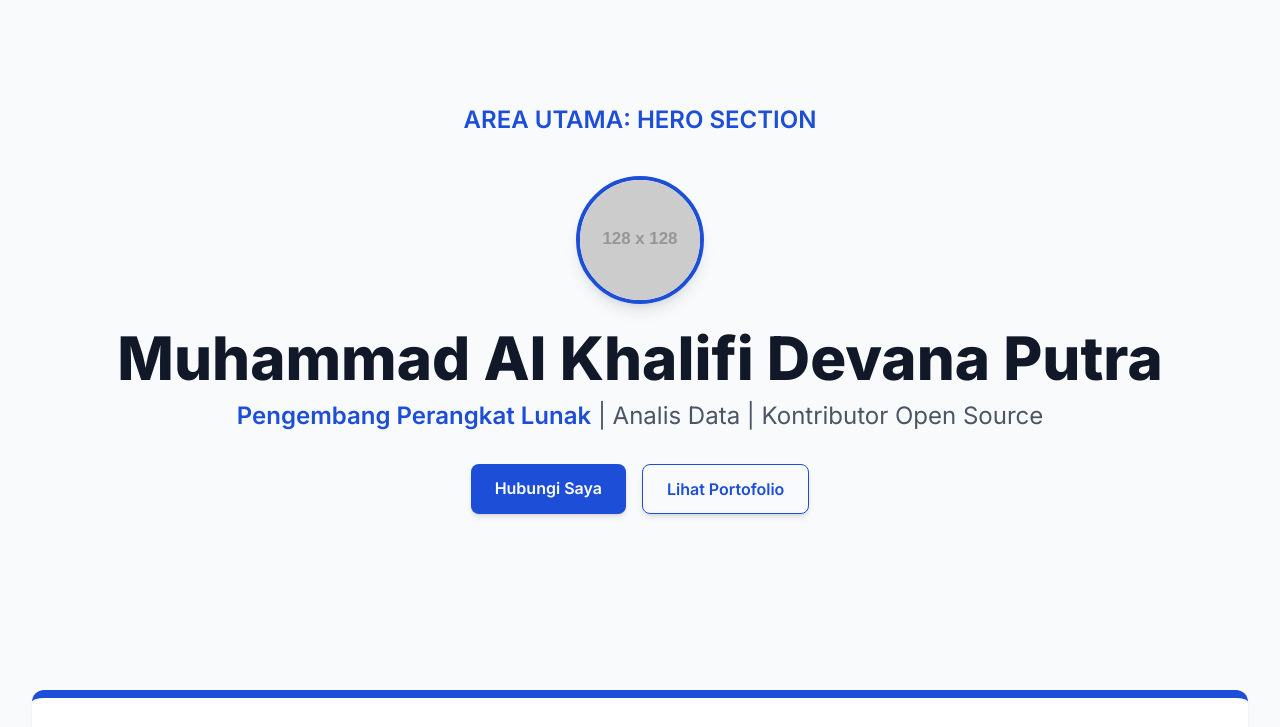
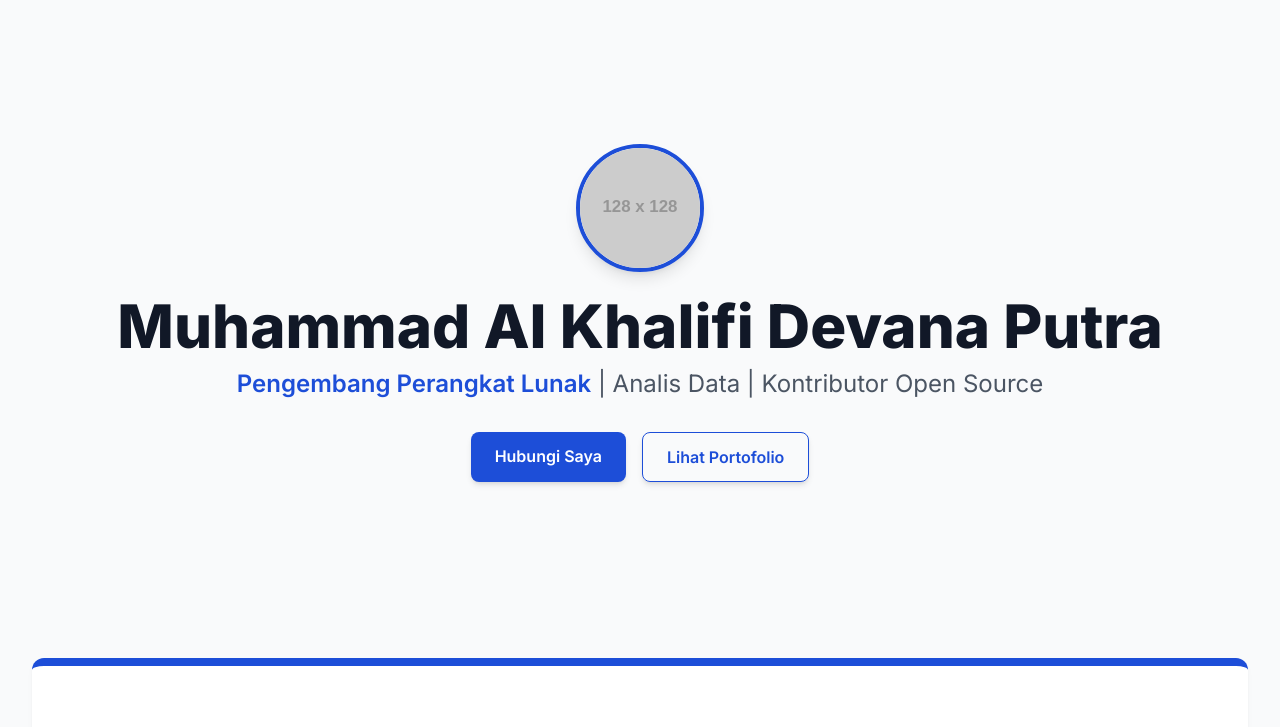
Before and after one commit to firmanarifin75/KHALL_BROO, a plain HTML site: page index.html in a window 1280 px wide. Shown: the top 727 px of the page. Drawn offline with nearby package versions, Linux system fonts and the light colour scheme; placeholder pictures from the web are drawn by us.

Commit message:
Update index.html

```diff
--- a/index.html
+++ b/index.html
@@ -41,7 +41,7 @@
        <!-- 2. Hero Section (Identitas) -->
        <!-- Struktur: [ Foto Profil | Nama Lengkap | Jabatan/Gelar | Tombol Hubungi & Portofolio ] -->
        <section id="hero" class="pt-16 pb-24 text-center">
-           <h2 class="text-2xl font-semibold text-primary-blue mb-10">AREA UTAMA: HERO SECTION</h2>
+           <h2 class="text-2xl font-semibold text-primary-blue mb-10"></h2>
            <div class="w-32 h-32 mx-auto mb-6 rounded-full overflow-hidden border-4 border-primary-blue shadow-lg">
                <!-- Placeholder Image -->
                <img src="https://placehold.co/128x128/1D4ED8/ffffff?text=MA" alt="Foto Profil Muhammad Al Khalifi Devana Putra" class="w-full h-full object-cover">
```
